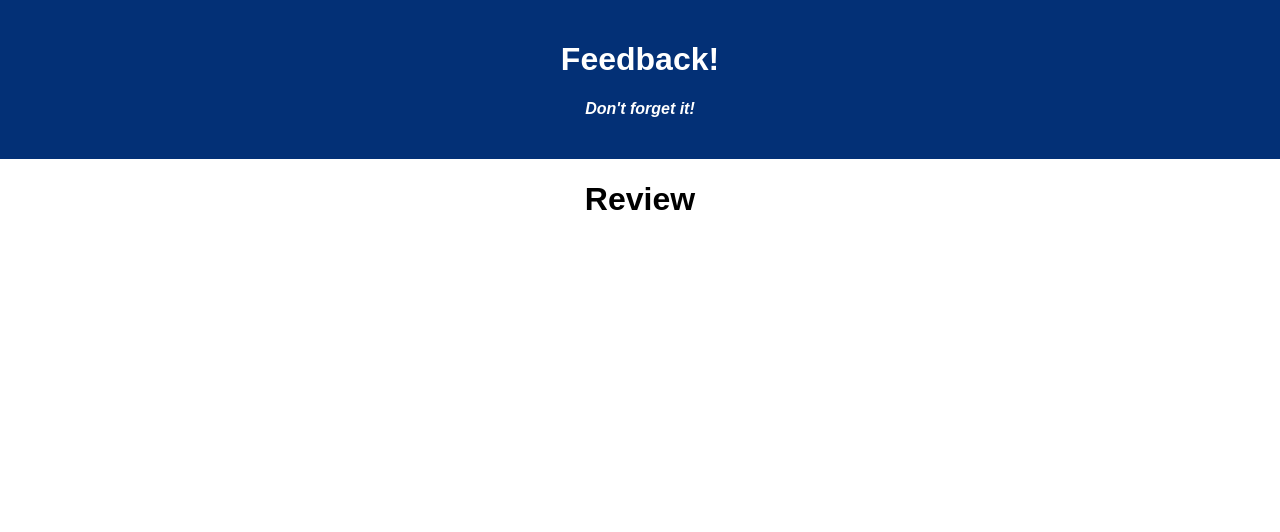
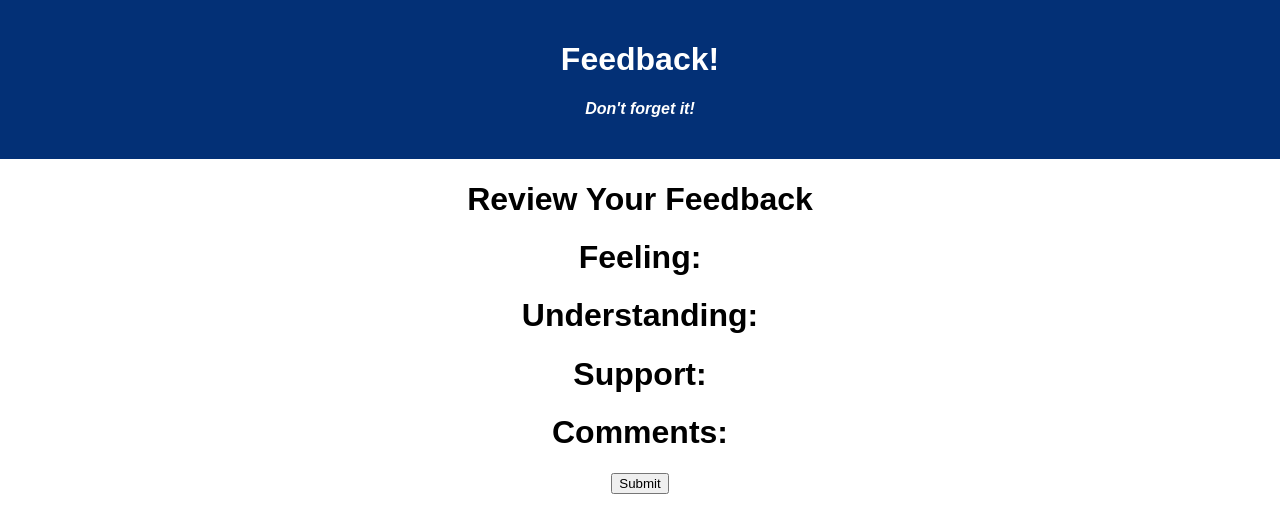
Before and after one commit to peterhagenson/weekend-redux-feedback-loop, a React (Create React App) app: page /#/review in a window 1280 px wide. Shown: the top 532 px of the page. Built offline with nearby package versions, Linux system fonts and the light colour scheme.

Commit message:
feature/review page - NEED TO FINISH POST ROUTE

```diff
--- a/src/components/App/App.jsx
+++ b/src/components/App/App.jsx
@@ -32,8 +32,9 @@ function App() {
         <Route path="/comments">
           <Comments />
         </Route>
-
-        <Review />
+        <Route path="/review">
+          <Review />
+        </Route>
       </div>
     </Router>
   );
--- a/src/components/Comments/Comments.jsx
+++ b/src/components/Comments/Comments.jsx
@@ -9,7 +9,7 @@ import { useHistory } from 'react-router-dom';
 function Comments() {
 
     const dispatch = useDispatch();
-    ////const useHistory = useHistory();
+    const history = useHistory();
 
     const [comments, setComments] = useState(' ');
 
@@ -26,6 +26,7 @@ function Comments() {
             type: "ADD_COMMENTS",
             payload: comments
         })
+        history.push('/review');
     }
 
 
--- a/src/components/Feeling/Feeling.jsx
+++ b/src/components/Feeling/Feeling.jsx
@@ -19,18 +19,16 @@ function Feeling() {
 
     const addFeeling = (event) => {
         console.log(feeling)
-        setFeeling({
-            // ...feeling,
-            feeling: event.target.value
-        })
-
+        if (event.target.value) {
+            setFeeling({
+                // ...feeling,
+                feeling: event.target.value
+            })
+        } else {
+            alert('error'
+            )
+        }
     }
-
-
-
-
-
-
 
     const dispatchFeeling = (event) => {
         event.preventDefault();
@@ -51,6 +49,7 @@ function Feeling() {
                         type="number" min="0" max="10"
                         placeholder="Feeling?"
                         onChange={addFeeling}
+                        required
                     />
                     {/* <Link to="/understanding"> */}
                     <button type="submit" >Next</button>
--- a/src/components/Review/Review.jsx
+++ b/src/components/Review/Review.jsx
@@ -1,15 +1,45 @@
 import React from 'react';
-import { HashRouter as Router, Route, Link } from 'react-router-dom';
+import { HashRouter as Router, Route } from 'react-router-dom';
+import { useSelector } from 'react-redux'
+import axios from 'axios';
 
 
 
 function Review() {
+
+    const understanding = useSelector(store => store.understanding)
+    const feeling = useSelector(store => store.feeling)
+    const support = useSelector(store => store.support)
+    const comments = useSelector(store => store.comments)
+
+    const toServer = () => {
+        let feedbackToServer = {
+            feeling: feeling.feeling,
+            understanding: understanding.understanding,
+            support: support.support,
+            comments: comments.comments
+        }
+        axios({
+            method: 'POST',
+            url
+        })
+
+
+        console.log(feedbackToServer)
+    }
+
+
     return (
         <Router>
             <Route path="/review" exact>
-                <h1>Review</h1>
+                <h1>Review Your Feedback</h1>
+                <h1>Feeling: {feeling.feeling}</h1>
+                <h1>Understanding: {understanding.understanding}</h1>
+                <h1>Support: {support.support}</h1>
+                <h1>Comments: {comments.comments}</h1>
+                <button onClick={toServer}>Submit</button>
             </Route>
-        </Router>
+        </Router >
     )
 }
 
--- a/src/components/Support/Support.jsx
+++ b/src/components/Support/Support.jsx
@@ -36,7 +36,7 @@ function Support() {
                 <form onSubmit={(event) => dispatchSupport(event)}>
                     <h3>How well are you being supported?</h3>
                     <input type="number" min="0" max="10"
-                        placeholder="Support?" onChange={addSupport} />
+                        placeholder="Support?" onChange={addSupport} required />
                     <button type="submit">Next</button>
                 </form>
             </Route>
--- a/src/components/Understanding/Understanding.jsx
+++ b/src/components/Understanding/Understanding.jsx
@@ -35,6 +35,7 @@ function Understanding() {
                 <form onSubmit={(event) => dispatchUnderstanding(event)}>
                     <h3>How well are you understanding the content?</h3>
                     <input type="number" min="0" max="10" placeholder="Understanding?" onChange={addUnderstanding}
+                        required
                     />
                     <button type="submit">Next</button>
                 </form>
```
